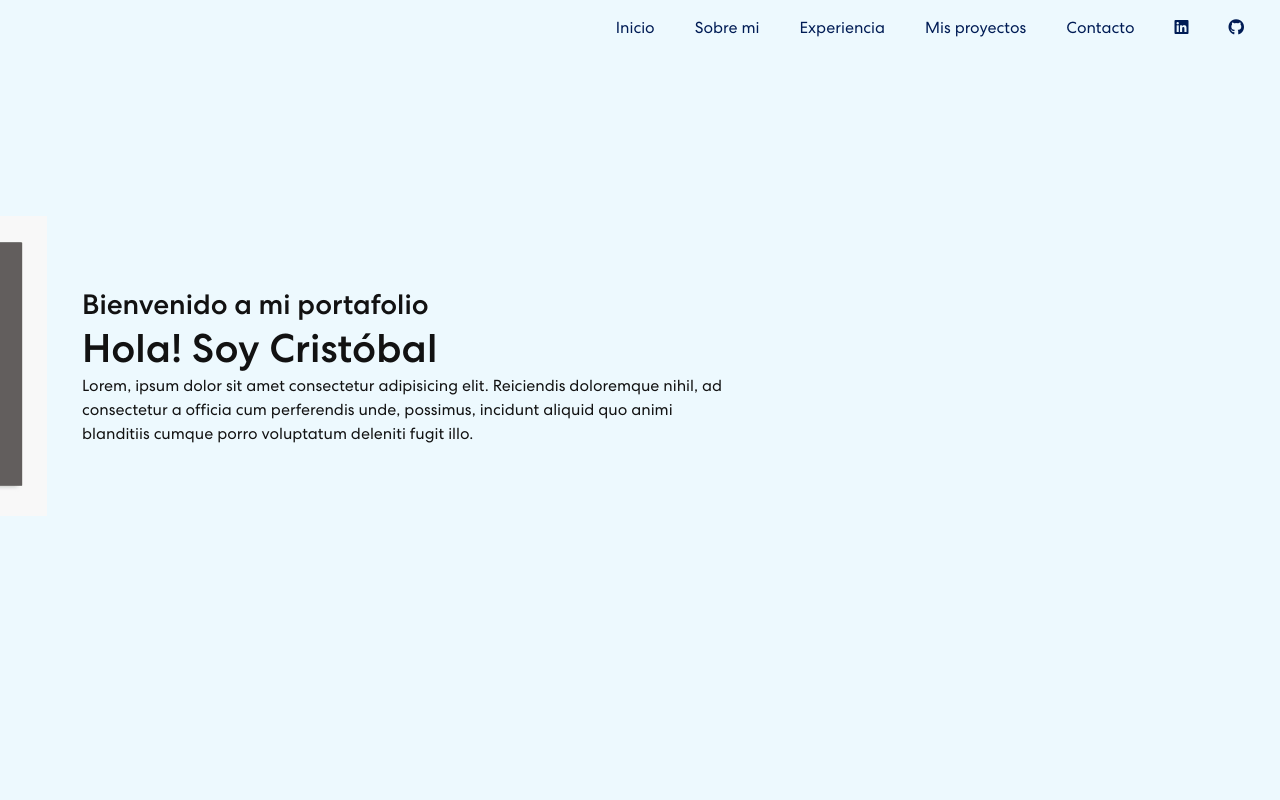
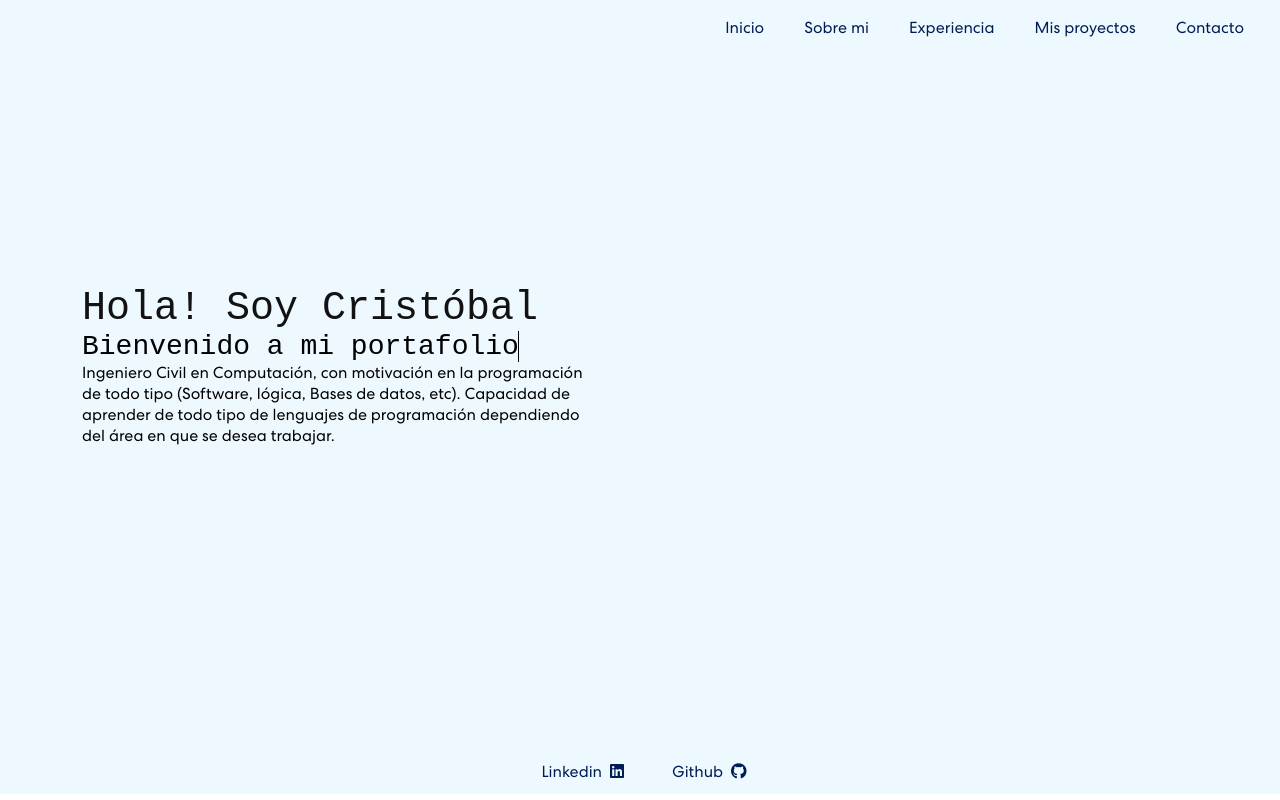
Before and after one commit to JaramilloCris/jaramillocris.github.io, a React (Create React App) app in the folder jaramillo-app/: page / in a window 1280 px wide. Built offline with nearby package versions, Linux system fonts and the light colour scheme.

Commit message:
animations and footer

```diff
--- a/jaramillo-app/src/pages/about/AboutPage.tsx
+++ b/jaramillo-app/src/pages/about/AboutPage.tsx
@@ -1,10 +1,12 @@
+import Footer from "../components/Footer";
 import ImageHome from "../home/components/ImageHome";
 import Navbar from "../home/components/Navbar";
 import AboutInfo from "./components/AboutInfo";
 
 export default function AboutPage() {
   return (
-    <div id="content" className="content-page">
+    <div className="content-page">
+      <section id="content">
         <Navbar />
         <div className="container align-middle">
           <div className="row align-items-center">
@@ -16,6 +18,10 @@ export default function AboutPage() {
             </div>
           </div>
         </div>
+      </section>
+      <footer>
+        <Footer />
+      </footer>
     </div>
   );
 }
--- /dev/null
+++ b/jaramillo-app/src/pages/components/Footer.tsx
@@ -0,0 +1,22 @@
+export default function Footer() {
+  return (
+    <div id="content-footer" className="text-center">
+      <a
+        href="https://www.linkedin.com/in/cristobal-jaramillo-20b298227/"
+        className="icon-info"
+        target="_blank"
+      >
+        <span className="m-2">Linkedin</span>
+        <i className="fa-brands fa-linkedin"></i>
+      </a>
+      <a
+        href="https://github.com/JaramilloCris"
+        className="icon-info"
+        target="_blank"
+      >
+        <span className="m-2">Github</span>
+        <i className="fa-brands fa-github"></i>
+      </a>
+    </div>
+  );
+}
--- a/jaramillo-app/src/pages/contact/ContactPage.tsx
+++ b/jaramillo-app/src/pages/contact/ContactPage.tsx
@@ -1,9 +1,11 @@
+import Footer from "../components/Footer";
 import Navbar from "../home/components/Navbar";
 import EmailForm from "./components/EmailForm";
 
 export default function ContactPage() {
   return (
-    <div id="content" className="content-page">
+    <div className="content-page">
+      <section id="content">
         <Navbar />
         <div className="container mt-3">
           <div className="text-center">
@@ -13,6 +15,10 @@ export default function ContactPage() {
             <EmailForm />
           </div>
         </div>
+      </section>
+      <footer>
+        <Footer />
+      </footer>
     </div>
   );
 }
--- a/jaramillo-app/src/pages/experience/ExperiencePage.tsx
+++ b/jaramillo-app/src/pages/experience/ExperiencePage.tsx
@@ -1,3 +1,4 @@
+import Footer from "../components/Footer";
 import Navbar from "../home/components/Navbar";
 import ExperienceCard from "./components/ExperienceCard";
 import dataExperience from "./data";
@@ -5,7 +6,8 @@ import Experiences from "./interfaces";
 
 export default function ExperiencePage() {
   return (
-    <div id="content" className="content-page">
+    <div className="content-page">
+      <section id="content">
         <Navbar />
 
         <div className="container align-middle mt-3">
@@ -22,6 +24,10 @@ export default function ExperiencePage() {
             })}
           </div>
         </div>
+      </section>
+      <footer>
+        <Footer />
+      </footer>
     </div>
   );
 }
--- a/jaramillo-app/src/pages/experience/components/ExperienceCard.tsx
+++ b/jaramillo-app/src/pages/experience/components/ExperienceCard.tsx
@@ -1,11 +1,27 @@
 import Experiences from "../interfaces";
 
-export default function ExperienceCard(props: {experience: Experiences}) {
+export default function ExperienceCard(props: { experience: Experiences }) {
   return (
     <div className="card card-custom m-5 animation-info">
       <div className="card-body">
         <h5 className="card-title">{props.experience.title}</h5>
-        <h6 className="card-subtitle mb-2 text-muted">{props.experience.subTitle}</h6>
+        <h6 className="card-subtitle mb-2 text-muted">
+          {props.experience.subTitle}
+        </h6>
+        <h6 className="card-subtitle mb-2 text-muted">
+          {props.experience.date}
+        </h6>
+        <div className="text-center">
+          {props.experience.subImages.map((image: string) => {
+            return (
+              <img
+                className="m-2"
+                style={{ width: 40, height: 40 }}
+                src={require(`../../../assets/img/${image}`)}
+              />
+            );
+          })}
+        </div>
         <p className="card-text">{props.experience.info}</p>
       </div>
     </div>
--- a/jaramillo-app/src/pages/home/Home.tsx
+++ b/jaramillo-app/src/pages/home/Home.tsx
@@ -1,4 +1,5 @@
 import { useCallback, useEffect, useState } from "react";
+import Footer from "../components/Footer";
 import HomeInfo from "./components/HomeInfo";
 import ImageHome from "./components/ImageHome";
 import InfoMyHabilities from "./components/InfoMyHabilities.tsx";
@@ -33,11 +34,8 @@ export default function HomePage() {
   );
 
   return (
-    <section
-      id="content"
-      className="content-page"
-      onWheel={(e) => handleNavigation(e)}
-    >
+    <div className="content-page">
+      <section id="content" onWheel={(e) => handleNavigation(e)}>
         <Navbar />
 
         <div className="container align-middle">
@@ -54,11 +52,17 @@ export default function HomePage() {
             </div>
           </div>
           <div
-          className={"info-habilities " + (section >= 1 ? "" : "section-hide")}
+            className={
+              "info-habilities " + (section >= 1 ? "" : "section-hide")
+            }
           >
             <InfoMyHabilities section={section} />
           </div>
         </div>
       </section>
+      <footer>
+        <Footer />
+      </footer>
+    </div>
   );
 }
--- a/jaramillo-app/src/pages/home/components/HomeInfo.tsx
+++ b/jaramillo-app/src/pages/home/components/HomeInfo.tsx
@@ -1,12 +1,14 @@
 export default function HomeInfo() {
   return (
-    <div className="home-content animation-info">
-      <h3 >Bienvenido a mi portafolio</h3>
-      <h1>Hola! Soy Cristóbal</h1>
-      Lorem, ipsum dolor sit amet consectetur adipisicing elit. Reiciendis
-      doloremque nihil, ad consectetur a officia cum perferendis unde, possimus,
-      incidunt aliquid quo animi blanditiis cumque porro voluptatum deleniti
-      fugit illo.
+    <div className="home-content">
+      <h1 className="typing-special-title">Hola! Soy Cristóbal</h1>
+      <h3 className="typing-special-sub-title">Bienvenido a mi portafolio</h3>
+      <p className="p-info-home appear">
+        Ingeniero Civil en Computación, con motivación en la programación de
+        todo tipo (Software, lógica, Bases de datos, etc). Capacidad de aprender
+        de todo tipo de lenguajes de programación dependiendo del área en que se
+        desea trabajar.
+      </p>
     </div>
   );
 }
--- a/jaramillo-app/src/pages/home/components/ImageHome.tsx
+++ b/jaramillo-app/src/pages/home/components/ImageHome.tsx
@@ -2,7 +2,7 @@ import image from "../../../assets/img/2b.jpg";
 
 export default function ImageHome() {
   return (
-    <div className="home-content animation-info d-none d-sm-block">
+    <div className="home-content image-home d-none d-sm-block">
       <img
         className="hidden-xs"
         src={image}
--- a/jaramillo-app/src/pages/home/components/Navbar.tsx
+++ b/jaramillo-app/src/pages/home/components/Navbar.tsx
@@ -3,6 +3,8 @@ import { Link } from "react-router-dom";
 export default function Navbar() {
   return (
     <nav className="p-3 text-white navbar">
+
+
       <div className="ml-auto">
         <Link className="link-ref" to="/">
           Inicio
@@ -19,20 +21,6 @@ export default function Navbar() {
         <Link className="link-ref" to="/contact">
           Contacto
         </Link>
-        <a
-          href="https://www.linkedin.com/in/cristobal-jaramillo-20b298227/"
-          className="icon-info"
-          target="_blank"
-        >
-          <i className="fa-brands fa-linkedin"></i>
-        </a>
-        <a
-          href="https://github.com/JaramilloCris"
-          className="icon-info"
-          target="_blank"
-        >
-          <i className="fa-brands fa-github"></i>
-        </a>
       </div>
     </nav>
   );
--- a/jaramillo-app/src/pages/proyects/ProyectsPage.tsx
+++ b/jaramillo-app/src/pages/proyects/ProyectsPage.tsx
@@ -1,3 +1,4 @@
+import Footer from "../components/Footer";
 import Navbar from "../home/components/Navbar";
 import ProyectCard from "./components/ProyectCard";
 import proyects from "./data";
@@ -7,7 +8,8 @@ const dataProyect: Array<Proyect> = proyects;
 
 export default function ProyectsPage() {
   return (
-    <div id="content" className="content-page">
+    <div className="content-page">
+      <section id="content">
         <Navbar />
         <div className="container align-middle mt-3">
           <div className="text-center">
@@ -19,6 +21,10 @@ export default function ProyectsPage() {
             })}
           </div>
         </div>
+      </section>
+      <footer>
+        <Footer />
+      </footer>
     </div>
   );
 }
--- a/jaramillo-app/src/styles/styles.css
+++ b/jaramillo-app/src/styles/styles.css
@@ -94,7 +94,12 @@ p.danger {
   background-attachment: fixed;
   background-repeat: no-repeat;
   background-size: cover;
-  min-height: 100vh;
+  min-height: 93.8vh;
+}
+
+#content-footer{
+  background-color: rgb(237, 249, 254);
+  padding: 10px;
 }
 
 .home {
@@ -166,7 +171,7 @@ p.danger {
 }
 .info-habilities {
   position: relative;
-  top: 18vh;
+  top: 15vh;
 }
 
 .card-custom {
@@ -227,7 +232,82 @@ p.danger {
   flex-direction: column-reverse;
 }
 
-
-.section-hide{
+.section-hide {
   display: none;
 }
+
+.p-info-home{
+  max-width: 80%;
+}
+
+.typing-special-title {
+  white-space: nowrap;
+  font-family: monospace;
+  border-right: 1px solid;
+  width: 19ch;
+
+  animation: typing 1.5s steps(19), blink 0.5s infinite step-end alternate;
+
+  overflow: hidden;
+}
+
+.typing-special-sub-title {
+  white-space: nowrap;
+  color: transparent;
+  font-family: monospace;
+  border-right: 1px solid;
+  width: 26ch;
+
+  animation: typing 1.5s steps(26), blink 0.5s infinite step-end alternate;
+  animation-fill-mode: forwards;
+  animation-delay: 1.5s;
+  overflow: hidden;
+}
+
+@keyframes typing {
+  from {
+    width: 0;
+    color: black;
+  }
+  to {
+    color: black;
+  }
+}
+
+@keyframes blink {
+  50% {
+    border-color: transparent;
+  }
+}
+
+.appear {
+  color: transparent;
+  animation-name: appear;
+  animation-duration: 1s;
+  animation-fill-mode: forwards;
+  animation-delay: 3s;
+}
+
+@keyframes appear {
+  to {
+    color: black;
+  }
+}
+
+.image-home {
+  position: relative;
+  left: 1000%;
+  animation-name: enter-image-home;
+  animation-duration: 1s;
+  animation-delay: 3.2s;
+  animation-fill-mode: forwards;
+}
+
+@keyframes enter-image-home {
+  from {
+    left: 1000%;
+  }
+  to {
+    left: 0;
+  }
+}
```
Lines whose indentation alone changed are shown as unchanged.
